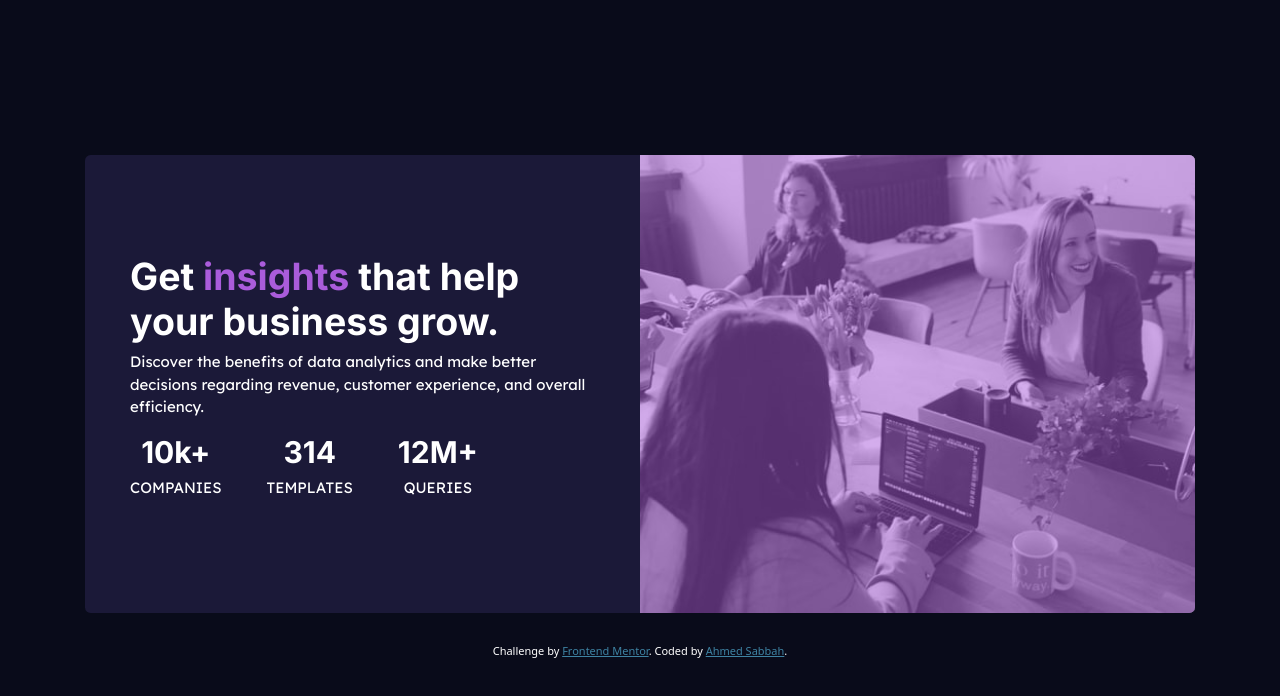
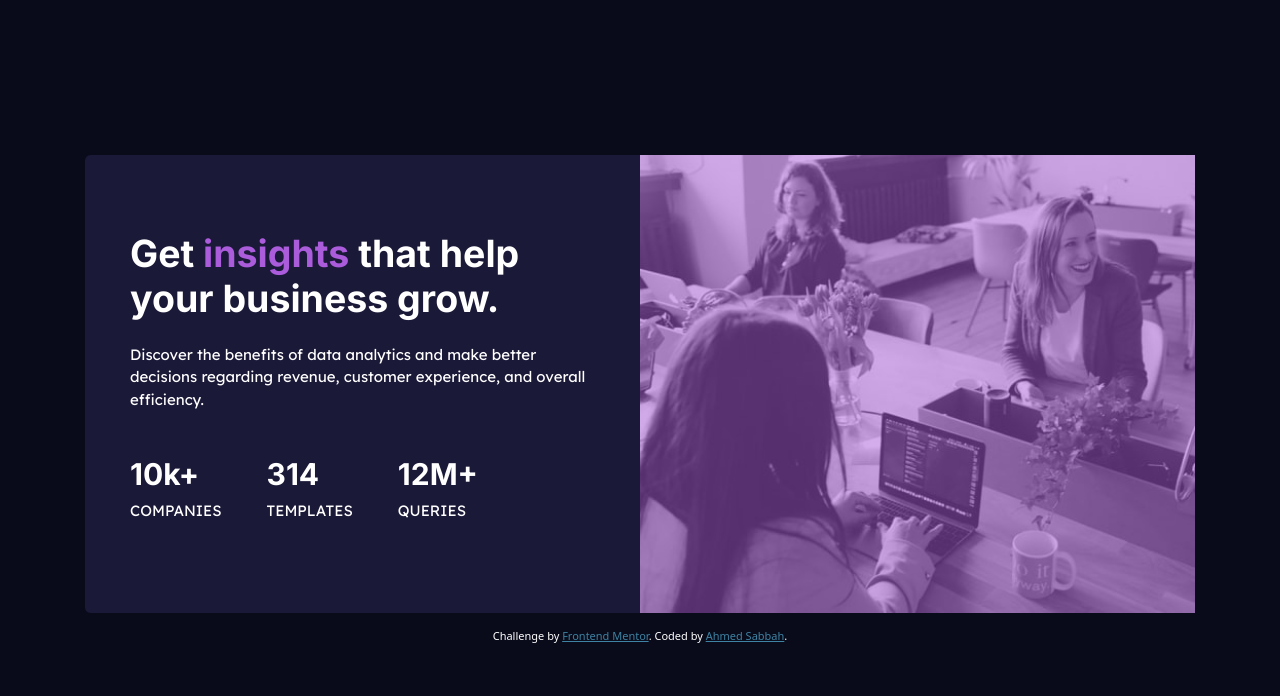
Before and after one commit to ahmedSabbahMohamed/stats-preview-card-component-main, a website: page index.html in a window 1280 px wide. Drawn offline with Linux system fonts and the light colour scheme.

Commit message:
fixing margins

```diff
--- a/index.html
+++ b/index.html
@@ -12,7 +12,7 @@
 
   <!-- Feel free to remove these styles or customise in your own stylesheet 👍 -->
   <style>
-    .attribution { font-size: 11px; text-align: center; margin-top: 2rem; color: white; }
+    .attribution { font-size: 11px; text-align: center; color: white; }
     .attribution a { color: hsl(199, 45%, 44%); }
   </style>
 </head>
@@ -21,7 +21,7 @@
     <div class="mx-3 mx-lg-0">
 
       <!-- CARD -->
-      <div class="my-card my-3 overflow-hidden mx-auto bg-cardBackground rounded row row-cols-1 row-cols-md-2 flex-row-reverse">
+      <div class="my-card  mb-3 mx-auto bg-cardBackground rounded row row-cols-1 row-cols-md-2 flex-row-reverse">
         <!-- IMAGE -->
         <div class="image p-0 position-relative">
           <div class="position-absolute top-0 start-0 w-100 h-100 bg-softViolet opacity-50"></div>
@@ -33,18 +33,18 @@
           <!-- CONTENT -->
           <div class="text-center text-md-start p-3 p-md-5">
 
-            <h1 class="text-statHeading fw-bold">
+            <h1 class="text-statHeading fw-bold mb-4">
               Get <span class="text-softViolet">insights</span> that help your business grow.
             </h1>
 
-            <p class="text-mainParagraph">
+            <p class="text-mainParagraph mb-5">
               Discover the benefits of data analytics and make better decisions regarding revenue, customer
               experience, and overall efficiency.
             </p>
 
-            <div class="d-md-flex gap-5 d-block">
+            <div class="d-md-flex gap-5 d-block mt-4">
 
-              <div class="text-center">
+              <div class="text-center text-md-start">
 
                 <h2 class="text-statHeading fw-bold">
                   10k+
@@ -54,7 +54,7 @@
 
               </div>
 
-              <div class="text-center">
+              <div class="text-center text-md-start">
 
                 <h2 class="text-statHeading fw-bold">
                   314
@@ -64,7 +64,7 @@
 
               </div>
 
-              <div class="text-center">
+              <div class="text-center text-md-start">
 
                 <h2 class="text-statHeading fw-bold">
                   12M+
```
